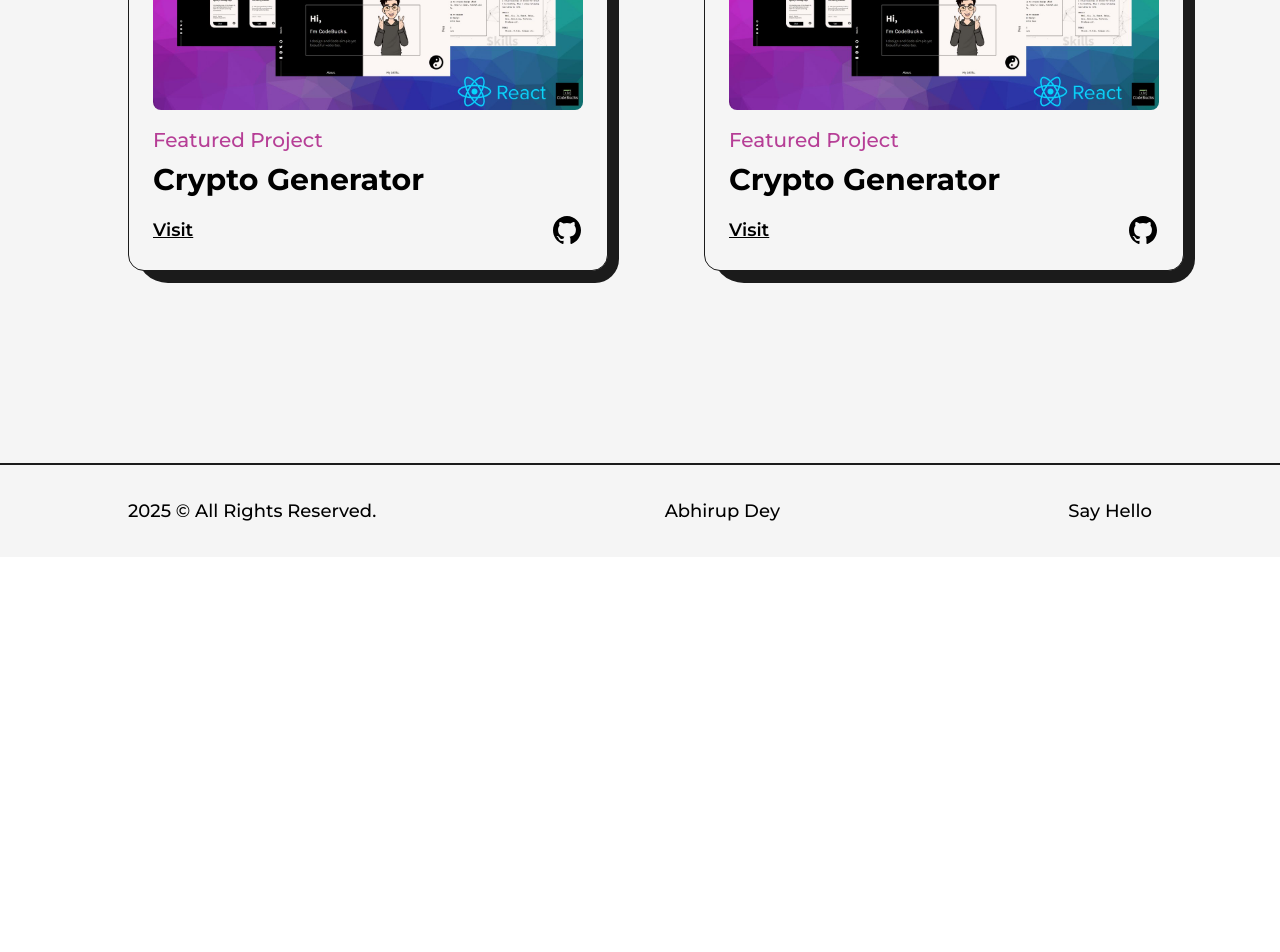
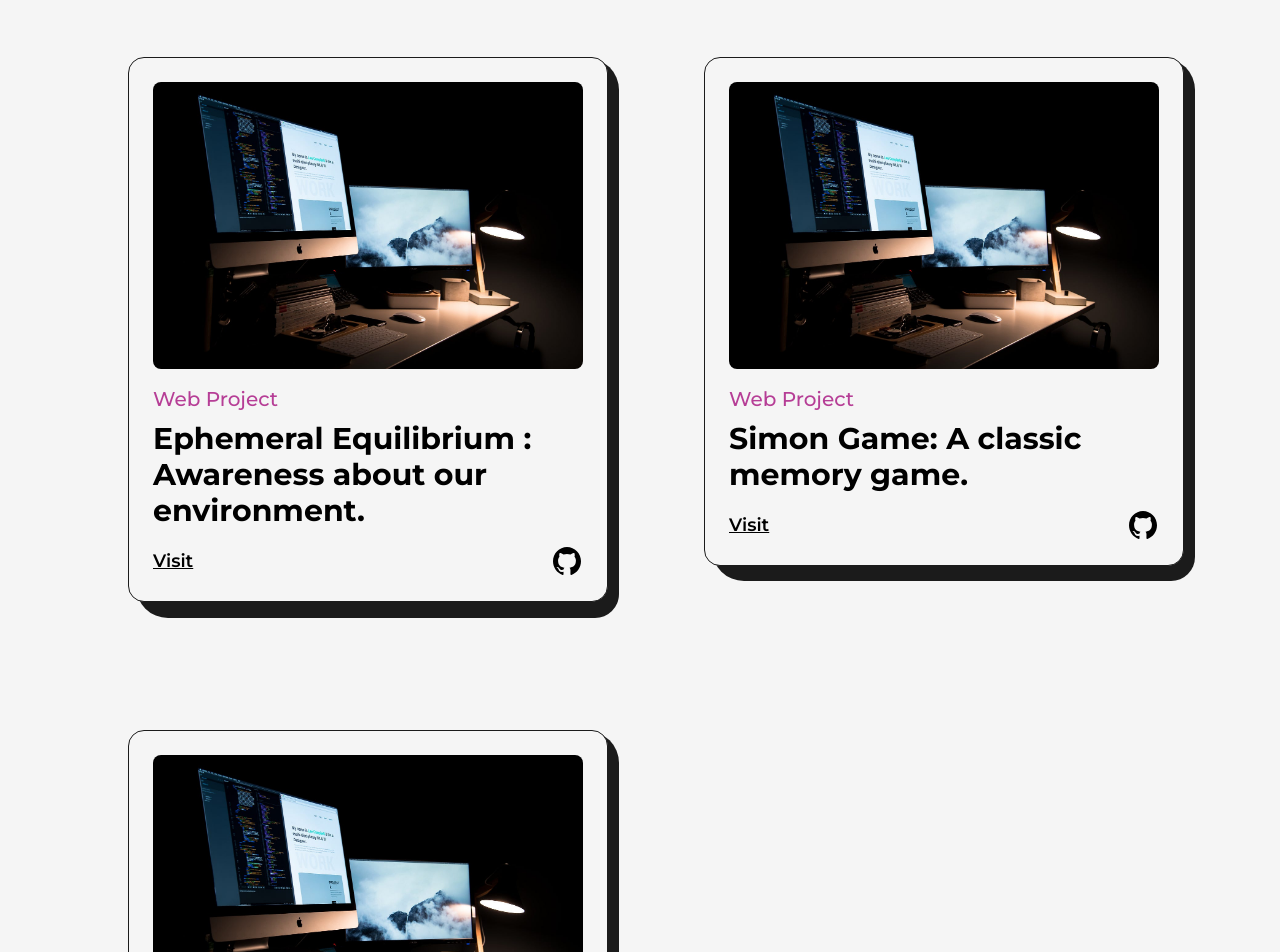
Before and after one commit to AbhirupDey/Portfolio, a Next.js app: page /projects in a window 1280 px wide. Shown: the part 1180-2132 px from the top of the page. Before the commit the page ends 1737 px from the top, so only its background shows below. Built offline with nearby package versions, Linux system fonts and the light colour scheme.

Commit message:
project added

```diff
--- a/src/pages/projects.js
+++ b/src/pages/projects.js
@@ -5,7 +5,7 @@ import Head from 'next/head'
 import Image from 'next/image'
 import Link from 'next/link'
 import React from 'react'
-import project1 from '../../public/images/projects/p1.jpg'
+import project1 from '../../public/images/projects/projectimg.jpg'
 import TransitionEffect from '@/components/TransitionEffect'
 
 
@@ -63,9 +63,13 @@ const Project = ({type, title, img, link, github}) => {
       </Link>
 
       <div className='w-full flex flex-col items-start justify-between mt-4'>
+
         <span className='text-primary font-medium text-xl dark:text-primaryDark'>{type}</span>
+
         <Link href={link} target="_blank" className='hover:underline underline-offset-2'>
+
         <h2 className='my-2 w-full text-left text-3xl font-bold'>{title}</h2>
+
       </Link>
 
       <div className='w-full mt-2 flex items-center justify-between'>
@@ -106,7 +110,7 @@ const projects = () => {
 
             <div className='grid grid-cols-12 gap-24 gap-y-32'>
 
-              <div className='col-span-12'>
+              {/* <div className='col-span-12'>
                 <FeaturedProject
                 type="Project-1"
                 title="Crypto Generator"
@@ -115,27 +119,56 @@ const projects = () => {
                 link="/"
                 github="/"
                 />
-              </div>
+              </div> */}
 
               <div className='col-span-6'>
                 <Project
-                title="Crypto Generator"
+                title="Pizzamania: A pizza delivery website with a modern design and user-friendly interface."
                 img={project1}
-                summary="This is a brief summary of Project 1, showcasing its features and functionalities."
-                link="/"
-                github="/"
-                type="Featured Project"
+                link="https://pizzamania-alpha.vercel.app/"
+                github="https://github.com/AbhirupDey/Pizzamania"
+                type="Web Project"
                 />
               </div>
 
               <div className='col-span-6'>
                 <Project
-                title="Crypto Generator"
+                title=" 	Sundown Studio: Improves the looks of a room into a crazy setup studio."
                 img={project1}
                 summary="This is a brief summary of Project 1, showcasing its features and functionalities."
-                link="/"
-                github="/"
-                type="Featured Project"
+                link="https://abhirupdey.github.io/website/"
+                github="https://github.com/AbhirupDey/website"
+                type="Web Project"
+                />
+              </div>
+
+              <div className='col-span-6'>
+                <Project
+                title="Ephemeral Equilibrium : Awareness about our environment."
+                img={project1}
+                link="https://abhirupdey.github.io/Equilibrium/"
+                github="https://github.com/AbhirupDey/Equilibrium"
+                type="Web Project"
+                />
+              </div>
+
+              <div className='col-span-6'>
+                <Project
+                title="Simon Game: A classic memory game."
+                img={project1}
+                link="https://abhirupdey.github.io/simon-game/"
+                github="https://github.com/AbhirupDey/simon-game"
+                type="Web Project"
+                />
+              </div>
+
+              <div className='col-span-6'>
+                <Project
+                title="Tindog"
+                img={project1}
+                link="https://abhirupdey.github.io/tindog/"
+                github="https://github.com/AbhirupDey/tindog"
+                type="Web Project"
                 />
               </div>
 
```
Also changed, not shown: public/images/projects/projectimg.jpg (added).
